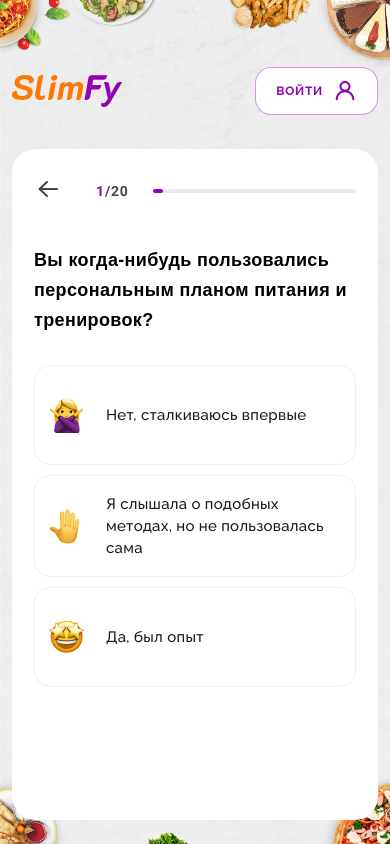
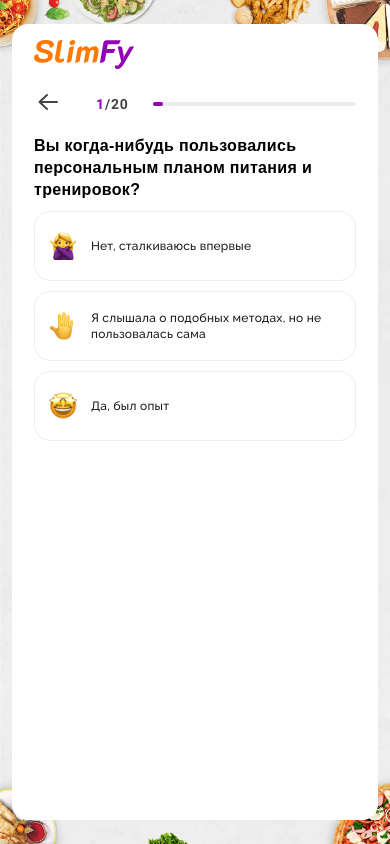
Before and after one commit to Ivan-Eremeev/slimfy, a website: page pug/quiz_01.pug in a window 390 px wide. Drawn offline with nearby package versions, Linux system fonts and the light colour scheme; files that its build step writes are made by us from their sources; files whose address does not match are found by name; a web font is replaced by a local one.

Commit message:
if sticker         .header__container.header__container--sticker           a(href="#").header__logo             img(src="img/logo.svg", alt="")           a(href="#").header__btn Войти             img(src="img/account.svg", alt="")

```diff
--- a/pug/core/header.pug
+++ b/pug/core/header.pug
@@ -1,17 +1,26 @@
-mixin header(sticker)
+mixin header(sticker,nomobile)
   // header
-  header.header
-    .container
-      if sticker
-        .header__container.header__container--sticker
-          a(href="#").header__logo
-            img(src="img/logo.svg", alt="")
-          a(href="#").header__btn Войти
-            img(src="img/account.svg", alt="")
-      else
+  if nomobile
+    header.header.d-none.d-md-block
+      .container
         .header__container
           a(href="#").header__logo
             img(src="img/logo.svg", alt="")
           a(href="#").header__btn Войти
             img(src="img/account.svg", alt="")
+  else
+    header.header
+      .container
+        if sticker
+          .header__container.header__container--sticker
+            a(href="#").header__logo
+              img(src="img/logo.svg", alt="")
+            a(href="#").header__btn Войти
+              img(src="img/account.svg", alt="")
+        else
+          .header__container
+            a(href="#").header__logo
+              img(src="img/logo.svg", alt="")
+            a(href="#").header__btn Войти
+              img(src="img/account.svg", alt="")
   //	/header
--- a/pug/quiz_01.pug
+++ b/pug/quiz_01.pug
@@ -7,8 +7,9 @@ block content
   // Добавил .wrapper--noimagecenter
   .wrapper.wrapper--noimagecenter
 
+    // Добавил .header.d-none.d-md-block
     include core/header.pug
-    +header
+    +header(false,true)
 
     // Добавил .main--flex-column
     main.main.main--flex-column
@@ -20,6 +21,8 @@ block content
             .quiz__img
               img(src="img/quiz_01.png", alt="" srcset="img/quiz_01@2x.png 2x")
             .quiz__content
+              a(href="#").quiz__logo.d-block.d-md-none
+                img(src="img/logo.svg", alt="")
               .quiz__progressbar
                 a(href="#").quiz__back
                   svg(width="48" height="48" viewBox="0 0 48 48" fill="none" xmlns="http://www.w3.org/2000/svg")
--- a/scss/blocks/quiz.scss
+++ b/scss/blocks/quiz.scss
@@ -110,6 +110,7 @@
     img {
       width: 35px;
       margin-right: 22px;
+      flex-shrink: 0;
     }
     &:hover {
       border-color: $primary;
@@ -133,7 +134,10 @@
     }
   }
   @include media-breakpoint-down(md) {
-    padding-top: 13px;
+    padding-top: 24px;
+    &__container {
+      border-radius: 16px;
+    }
     &__img {
       display: none;
     }
@@ -155,5 +159,29 @@
       line-height: 22px;
     }
   }
+  &__logo {
+    width: 100px;
+    margin-bottom: 5px;
+  }
+  @include media-breakpoint-down(sm) {
+    &__progressbar {
+      margin-bottom: 5px;
+    }
+    &__title {
+      font-size: 16px;
+      line-height: 22px;
+      margin-bottom: 10px;
+    }
+    &__variant-btn {
+      padding: 10px 14px;
+      min-height: 70px;
+      font-size: 12px;
+      line-height: 16px;
+      img {
+        width: 28px;
+        margin-right: 14px;
+      }
+    }
+  }
 }
 /* /quiz */
```
Also changed, not shown: css/style.css, quiz_01.html.
